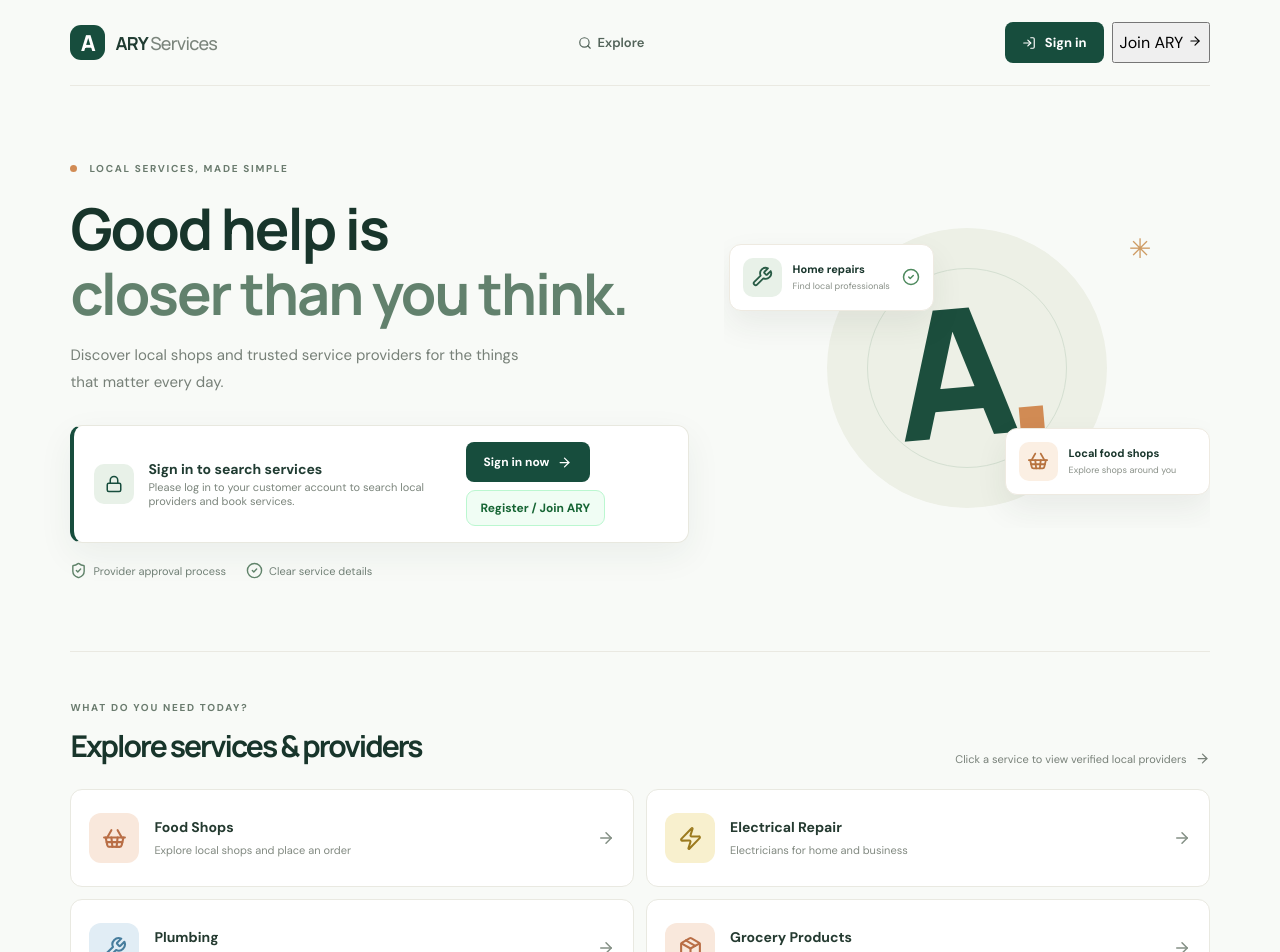
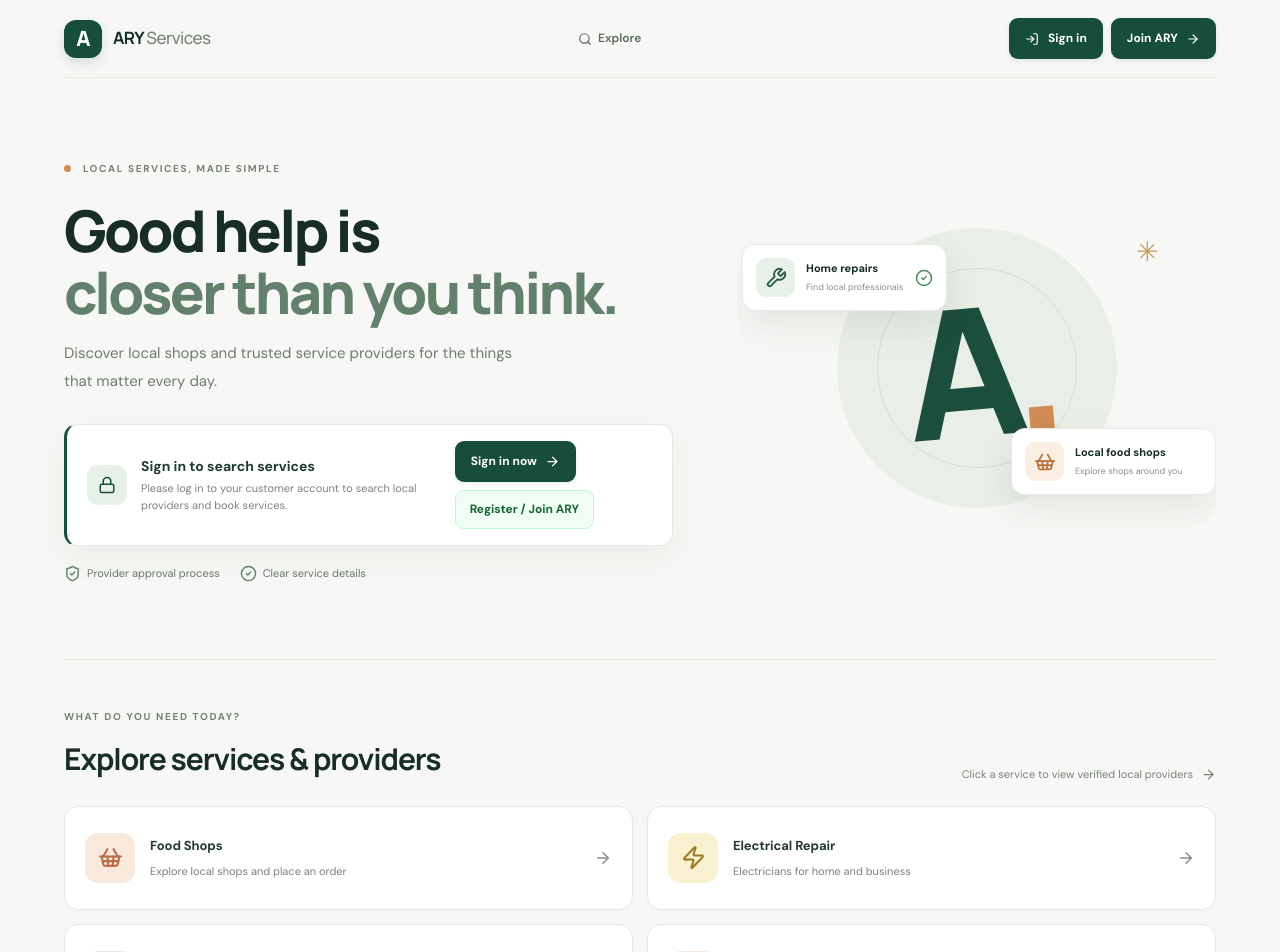
Before and after one commit to adksoftwares/ARY-Services, a React (Vite) app: page / in a window 1280 px wide. Shown: the top 952 px of the page. Built offline with nearby package versions, Linux system fonts and the light colour scheme; no server answers.

Commit message:
Polish shared ARY design system across all apps

```diff
--- a/src/styles.css
+++ b/src/styles.css
@@ -841,3 +841,197 @@ table { min-width: 620px; }
 @media (prefers-reduced-motion: reduce) {
   *, *::before, *::after { scroll-behavior: auto !important; animation-duration: .01ms !important; animation-iteration-count: 1 !important; transition-duration: .01ms !important; }
 }
+
+
+/* --------------------------------------------------------------------------
+   ARY Services · refined product design system
+   Warm editorial surfaces, confident typography and restrained interaction.
+   Shared by Customer, Provider, Driver and Admin workspaces.
+   -------------------------------------------------------------------------- */
+:root{
+  color-scheme:light;
+  --ary-ink:#172d25;
+  --ary-ink-soft:#34483e;
+  --ary-muted:#748078;
+  --ary-subtle:#929b93;
+  --ary-line:#e6e9e2;
+  --ary-line-strong:#d7ded5;
+  --ary-paper:#f7f8f5;
+  --ary-surface:#fff;
+  --ary-green:#174d3d;
+  --ary-green-deep:#103b2f;
+  --ary-green-soft:#edf4ef;
+  --ary-accent:#c78352;
+  --ary-shadow:0 12px 34px rgba(24,48,37,.055);
+  --ary-shadow-hover:0 18px 42px rgba(24,48,37,.10);
+  font-family:'DM Sans',-apple-system,BlinkMacSystemFont,'Segoe UI',sans-serif;
+  color:var(--ary-ink);
+  background:var(--ary-paper);
+  font-synthesis:none;
+  text-rendering:optimizeLegibility;
+  -webkit-font-smoothing:antialiased;
+  -moz-osx-font-smoothing:grayscale;
+}
+html{scroll-behavior:smooth}
+body{background:var(--ary-paper);color:var(--ary-ink);line-height:1.55}
+::selection{background:#dce9df;color:var(--ary-green-deep)}
+button,a,input,select,textarea{ -webkit-tap-highlight-color:transparent }
+button{transition:background-color .18s ease,border-color .18s ease,color .18s ease,box-shadow .18s ease,transform .18s ease}
+button:focus-visible,a:focus-visible,input:focus-visible,select:focus-visible,textarea:focus-visible,[tabindex]:focus-visible{
+  outline:3px solid rgba(39,111,79,.24);outline-offset:3px
+}
+.app-shell{max-width:1480px;padding:0 clamp(20px,5vw,76px);background:transparent}
+.topbar{
+  min-height:78px;height:auto;padding:13px 0;gap:18px;
+  border-bottom:1px solid var(--ary-line);
+  background:rgba(247,248,245,.94);
+  position:relative;z-index:20;
+}
+.brand{gap:11px;color:var(--ary-ink);font-size:17px;letter-spacing:-.55px}
+.brand b{color:#78847b;font-weight:500}
+.brand-mark{
+  width:38px;height:38px;border-radius:12px;background:var(--ary-green);
+  box-shadow:0 5px 12px rgba(23,77,61,.15);font-size:21px;letter-spacing:-1px
+}
+.header-nav-links{gap:5px}
+.nav-link-btn{
+  color:#59685e;padding:9px 13px;border-radius:9px;font-size:12px;
+  border:1px solid transparent
+}
+.nav-link-btn:hover{background:#eef2ed;color:var(--ary-green)}
+.nav-link-btn.active{background:#eaf1eb;border-color:#d8e5da}
+.sign-in,.register-nav-btn,.prompt-sign-in-btn,.modal-submit-btn{
+  border-radius:9px;background:var(--ary-green);box-shadow:0 2px 5px rgba(23,77,61,.10);
+  padding:11px 16px;font-size:12px;letter-spacing:.05px
+}
+.sign-in:hover,.register-nav-btn:hover,.prompt-sign-in-btn:hover,.modal-submit-btn:hover{
+  background:var(--ary-green-deep);box-shadow:0 7px 16px rgba(23,77,61,.16);transform:translateY(-1px)
+}
+.register-nav-btn{display:inline-flex;align-items:center;justify-content:center;gap:8px;color:#fff;border:0;font-weight:700}
+.user-profile{gap:9px}
+.user-badge{background:#edf3ee;border-color:#dce7de;color:#315b45;border-radius:9px;padding:8px 11px}
+.sign-out-btn{border-radius:9px;padding:9px 12px}
+.sign-out-btn:hover{transform:translateY(-1px)}
+.hero{padding:clamp(52px,6vw,88px) 0;gap:clamp(28px,5vw,72px);min-height:480px}
+.hero-copy{max-width:690px}
+.eyebrow{color:#758278;font-size:10px;letter-spacing:1.65px;font-weight:700}
+h1,h2,h3{color:var(--ary-ink)}
+h1,h2{font-family:'Manrope','DM Sans',sans-serif}
+h1{letter-spacing:-2.7px;line-height:1.08;font-weight:750}
+h1 em{color:#63806c}
+.hero-copy>p,.dashboard-heading>p{color:#6f7b72;font-size:15px;line-height:1.85}
+.search-panel{border:1px solid var(--ary-line);border-radius:14px;padding:9px;box-shadow:var(--ary-shadow)}
+.search-panel:focus-within{border-color:#b9cbbb;box-shadow:0 0 0 4px rgba(48,105,71,.07),var(--ary-shadow)}
+.search-button{border-radius:9px;background:var(--ary-green);padding:14px 19px}
+.trust-row{color:#69766d}
+.hero-art{border-radius:28px}
+.art-circle.circle-one{background:#e9eee6}
+.art-card{border-color:#e8ebe5;border-radius:14px;box-shadow:0 15px 35px rgba(30,55,39,.09)}
+.services-section,.how-section{border-color:var(--ary-line)}
+.section-heading h2,.how-section h2{letter-spacing:-1.1px}
+.section-note{color:#78837b}
+.service-grid{gap:14px}
+.service-card{
+  border-color:var(--ary-line);border-radius:14px;padding:19px 20px;
+  box-shadow:0 2px 7px rgba(24,48,37,.018);min-height:104px
+}
+.service-card:hover{transform:translateY(-3px);border-color:#c7d5c8;box-shadow:var(--ary-shadow-hover)}
+.service-icon{border-radius:13px}
+.service-card-copy b{font-size:13px;letter-spacing:-.1px}
+.service-card-copy small{color:#78837b}
+.card-arrow{transition:transform .18s ease}
+.service-card:hover .card-arrow{transform:translateX(3px);color:var(--ary-green)}
+.steps{gap:30px}
+.steps span{color:var(--ary-accent)}
+.steps b{color:var(--ary-ink)}
+.steps small{color:#748078}
+.site-footer,footer{border-color:var(--ary-line);color:#89938b}
+.site-footer{padding:25px 0}
+.dashboard{padding:clamp(40px,5vw,70px) 0 86px}
+.dashboard-heading{max-width:760px}
+.dashboard-heading h1{font-size:clamp(36px,4vw,52px);margin:14px 0 12px}
+.dashboard-grid{gap:18px}
+.dash-card,.admin-panel,.admin-side{
+  border:1px solid var(--ary-line);border-radius:15px;padding:24px;
+  box-shadow:0 2px 8px rgba(24,48,37,.025)
+}
+.dash-card{transition:transform .18s ease,box-shadow .18s ease,border-color .18s ease}
+.dash-card:hover{transform:translateY(-2px);box-shadow:var(--ary-shadow);border-color:#d5dfd5}
+.dash-card h3{font-size:15px;letter-spacing:-.25px}
+.dash-card p,.admin-side p{color:#748078;line-height:1.75}
+.admin-layout{gap:20px}
+.admin-panel{box-shadow:var(--ary-shadow)}
+.admin-side{background:#eef3ed;border-color:#e1e9df}
+.admin-nav-tabs{gap:6px;border-color:var(--ary-line);overflow-x:auto;scrollbar-width:thin}
+.admin-nav-tab{white-space:nowrap;border-radius:9px;padding:10px 13px;font-size:12px}
+.admin-nav-tab.active{background:var(--ary-green);box-shadow:none}
+.admin-nav-tab:not(.active):hover{background:#edf3ed}
+.admin-stats-grid{gap:13px}
+.stat-card{border-color:var(--ary-line);border-radius:13px;padding:17px 18px;box-shadow:0 2px 8px rgba(24,48,37,.02)}
+.stat-card:hover{transform:translateY(-2px);box-shadow:var(--ary-shadow)}
+.stat-card.active{border-color:#8eae96;box-shadow:0 0 0 3px rgba(48,105,71,.07)}
+.stat-count{color:var(--ary-ink);font-variant-numeric:tabular-nums}
+.admin-users-toolbar{border-color:var(--ary-line);border-radius:12px;box-shadow:0 2px 8px rgba(24,48,37,.02)}
+.admin-search-box{background:#f8f9f6;border-color:var(--ary-line);border-radius:9px}
+input,select,textarea{color:var(--ary-ink)}
+input::placeholder,textarea::placeholder{color:#9aa39b}
+input:focus,select:focus,textarea:focus{border-color:#86a88e;box-shadow:0 0 0 3px rgba(48,105,71,.08)}
+.modal-backdrop{background:rgba(17,35,27,.58);backdrop-filter:blur(5px)}
+.modal-card{border:1px solid rgba(255,255,255,.7);border-radius:18px;box-shadow:0 28px 80px rgba(12,31,22,.25)}
+.modal-header h3{color:var(--ary-ink)}
+.modal-form input{border-color:#dfe5dd;border-radius:9px}
+.modal-form input:focus{border-color:#86a88e;box-shadow:0 0 0 3px rgba(48,105,71,.08)}
+.toast{border:1px solid rgba(255,255,255,.12);border-radius:11px;box-shadow:0 14px 38px rgba(12,31,22,.22)}
+.status-pill{font-weight:700;letter-spacing:.1px}
+.sign-in-prompt-card{border:1px solid var(--ary-line);border-left:3px solid var(--ary-green);border-radius:13px;box-shadow:var(--ary-shadow)}
+.prompt-icon-badge{border-radius:11px}
+.category-list li{border-color:#edf0ea}
+.add-category input{border-color:var(--ary-line);border-radius:9px}
+.add-category button{border-radius:9px}
+.notice{border-radius:9px}
+.empty{color:var(--ary-muted)}
+/* Workspace content: calm cards and consistent touch targets */
+[class*="Workspace"] article,[class*="Dashboard"] article,
+.admin-dashboard article,.provider-dashboard article{
+  border-radius:13px!important;border-color:var(--ary-line)!important;
+  box-shadow:0 2px 8px rgba(24,48,37,.025)
+}
+[class*="Workspace"] article button,[class*="Dashboard"] article button,
+.admin-dashboard article button,.provider-dashboard article button{
+  border-radius:9px
+}
+button:disabled{cursor:not-allowed;opacity:.58;transform:none!important;box-shadow:none!important}
+@media(max-width:900px){
+  .app-shell{padding:0 24px}
+  .topbar{gap:12px}
+  .header-nav-links{flex-wrap:wrap}
+  .admin-stats-grid{grid-template-columns:repeat(2,minmax(0,1fr))}
+  .dashboard{padding-top:42px}
+}
+@media(max-width:600px){
+  .app-shell{padding:0 17px}
+  .topbar{align-items:center;min-height:70px}
+  .brand{font-size:15px}
+  .brand-mark{width:35px;height:35px}
+  .header-nav-links{width:100%;order:4;overflow-x:auto;flex-wrap:nowrap;padding:2px 0 5px}
+  .nav-link-btn{flex:0 0 auto}
+  .user-profile{max-width:100%;gap:6px}
+  .user-badge{max-width:155px;overflow:hidden;text-overflow:ellipsis;white-space:nowrap}
+  .hero{padding:40px 0 34px}
+  .hero-copy>p,.dashboard-heading>p{font-size:14px}
+  .services-section{padding:34px 0 45px}
+  .service-card{min-height:82px;padding:14px}
+  .dashboard{padding:34px 0 60px}
+  .admin-stats-grid{grid-template-columns:repeat(2,minmax(0,1fr));gap:9px}
+  .stat-card{padding:13px 11px;gap:9px}
+  .stat-icon-wrap{width:38px;height:38px}
+  .stat-count{font-size:21px}
+  .admin-nav-tabs{margin:20px 0 17px;padding-bottom:9px}
+  .admin-nav-tab{padding:9px 11px;font-size:11px}
+  .dash-card,.admin-panel,.admin-side{padding:18px}
+  .modal-card{border-radius:15px}
+  .site-footer{gap:12px}
+}
+@media(prefers-reduced-motion:reduce){
+  *,*::before,*::after{scroll-behavior:auto!important;animation-duration:.01ms!important;animation-iteration-count:1!important;transition-duration:.01ms!important}
+}
```
